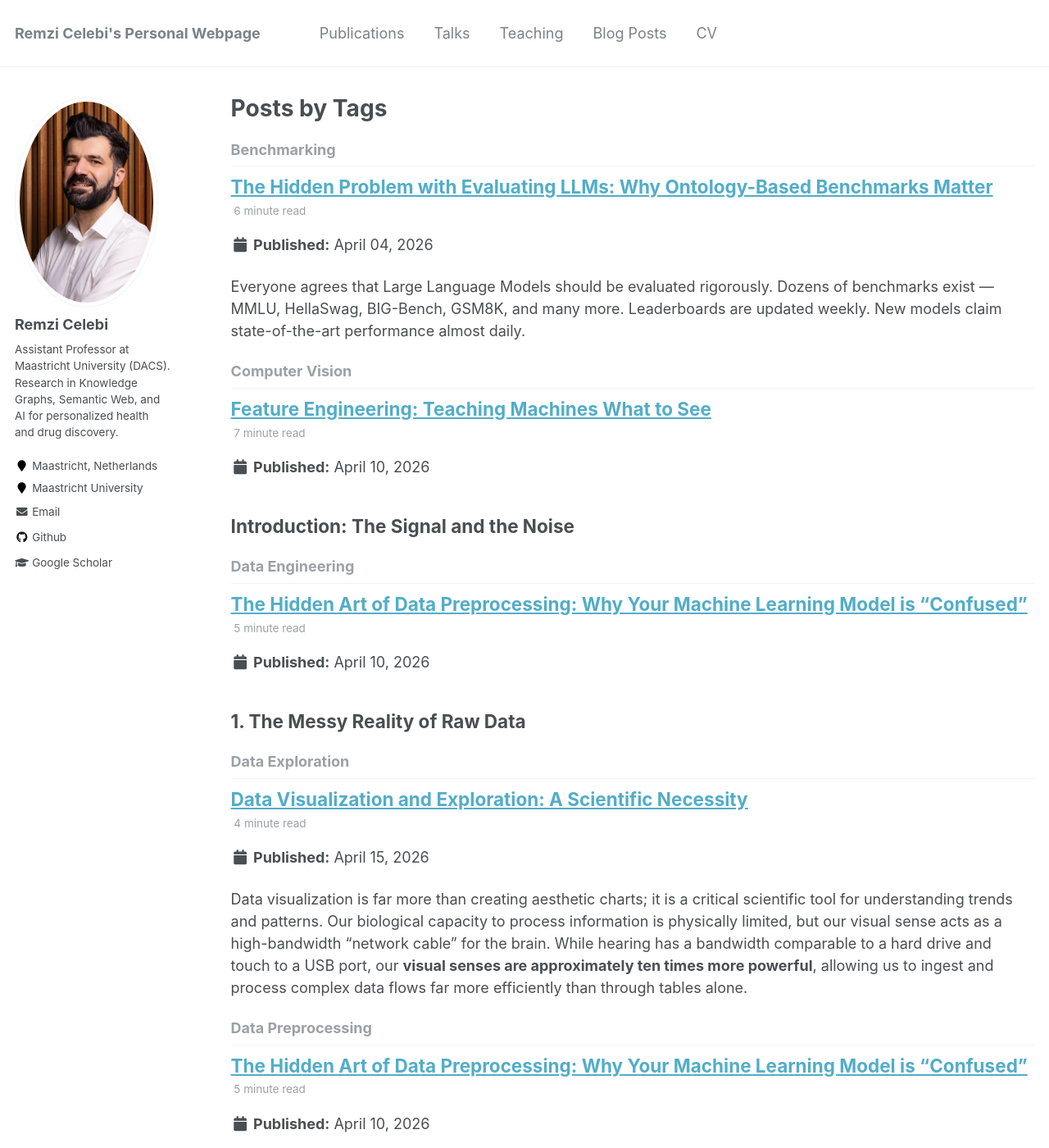
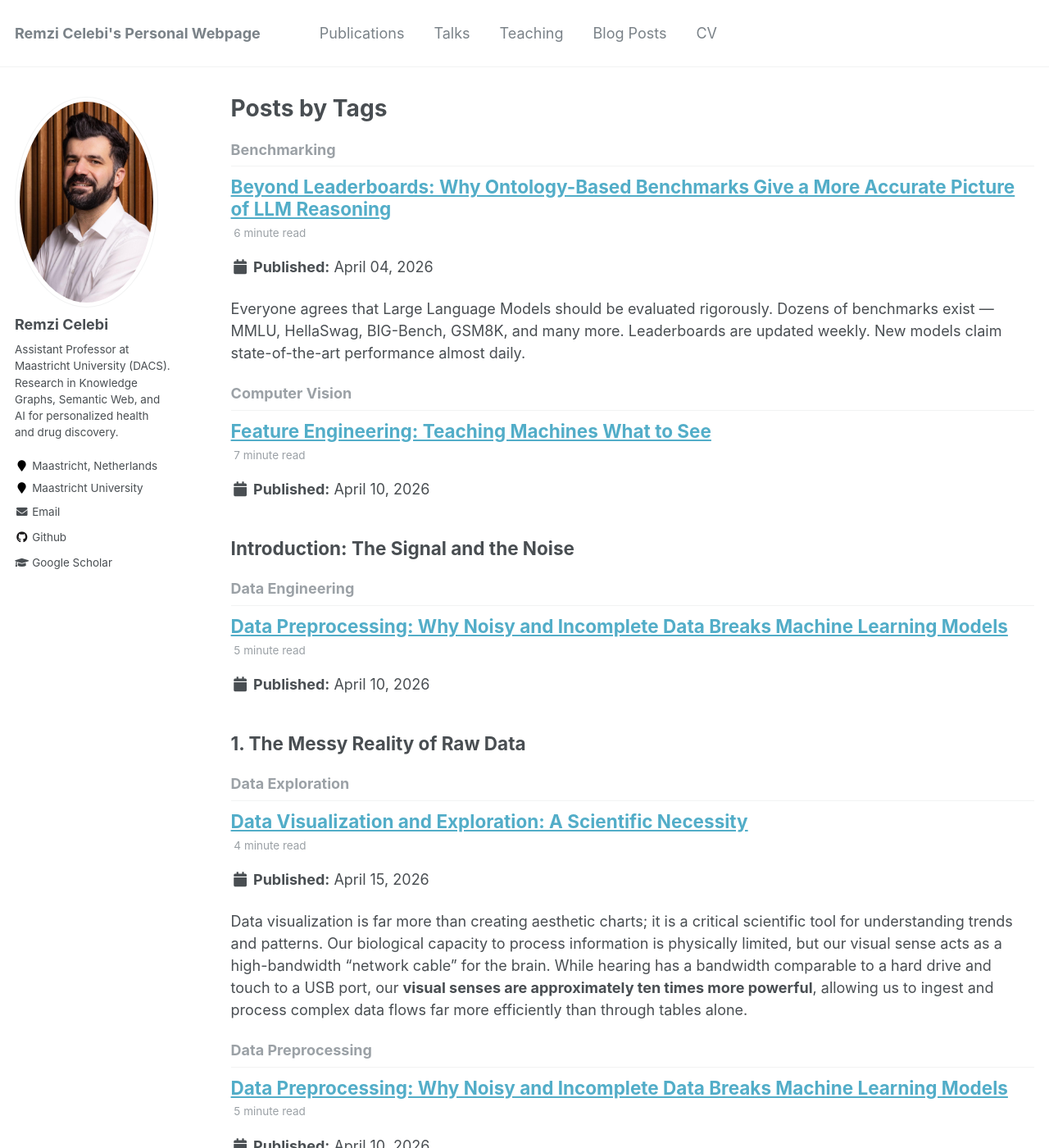
Before and after one commit to rcelebi/rcelebi.github.io, a Jekyll site: the page built from _pages/tag-archive.html, in a window 1280 px wide and 1400 px high. Shown: the whole window at 82% size. Built offline with Jekyll 4.4.1, drawn with Linux system fonts in a browser that asks for light colours; some of the changed text lies outside the part shown.

Commit message:
Update blog post titles to be more explicit and descriptive
Co-Authored-By: Claude Sonnet 4.6 <noreply@anthropic.com>

```diff
--- a/_posts/2026-04-04-ontology-based-llm-benchmarks.md
+++ b/_posts/2026-04-04-ontology-based-llm-benchmarks.md
@@ -1,5 +1,5 @@
 ---
-title: 'The Hidden Problem with Evaluating LLMs: Why Ontology-Based Benchmarks Matter'
+title: 'Beyond Leaderboards: Why Ontology-Based Benchmarks Give a More Accurate Picture of LLM Reasoning'
 date: 2026-04-04
 permalink: /posts/2026/04/ontology-based-llm-benchmarks/
 tags:
--- a/_posts/2026-04-10-data-preprocessing.md
+++ b/_posts/2026-04-10-data-preprocessing.md
@@ -1,5 +1,5 @@
 ---
-title: 'The Hidden Art of Data Preprocessing: Why Your Machine Learning Model is "Confused"'
+title: 'Data Preprocessing: Why Noisy and Incomplete Data Breaks Machine Learning Models'
 date: 2026-04-10
 permalink: /posts/2026/04/data-preprocessing/
 tags:
```
